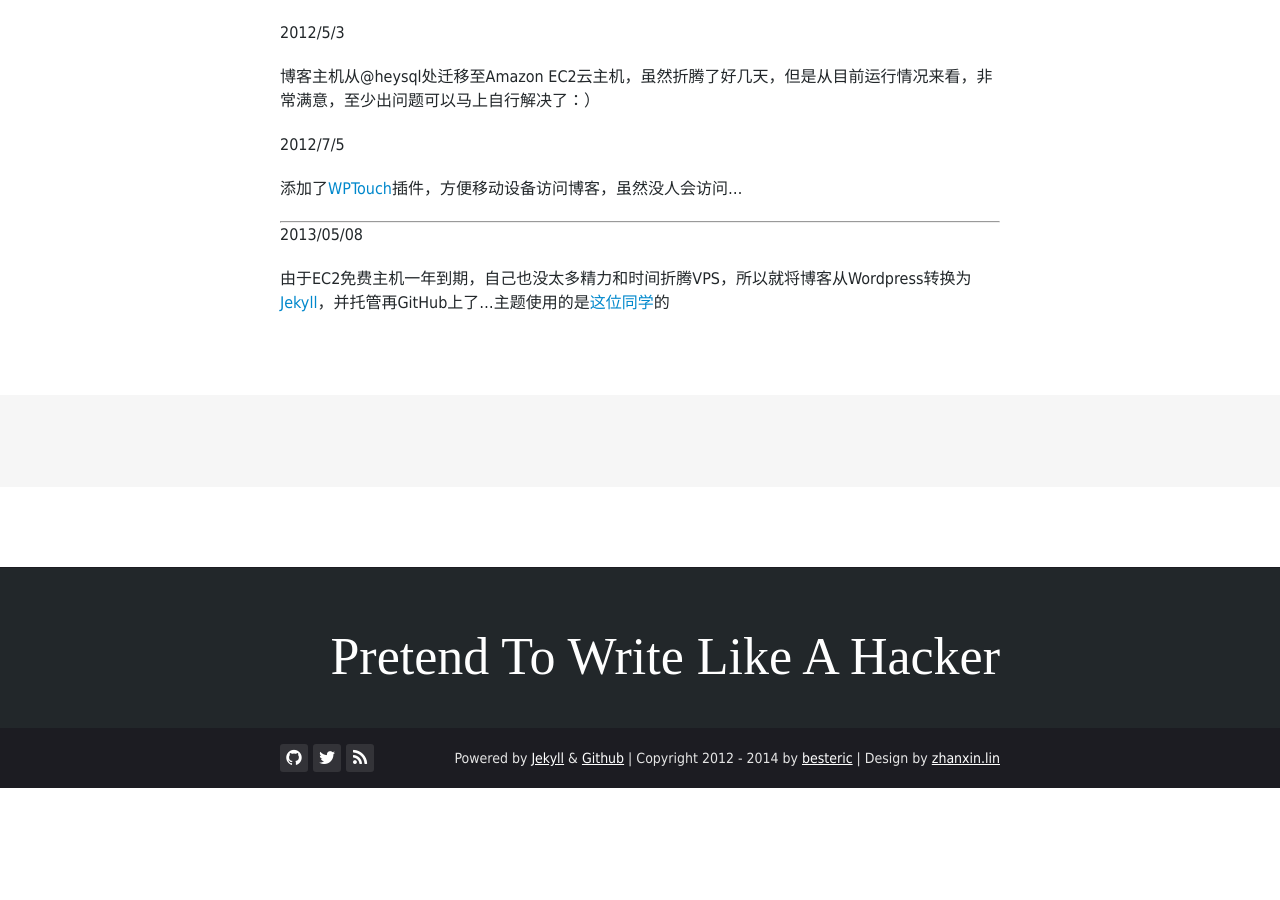
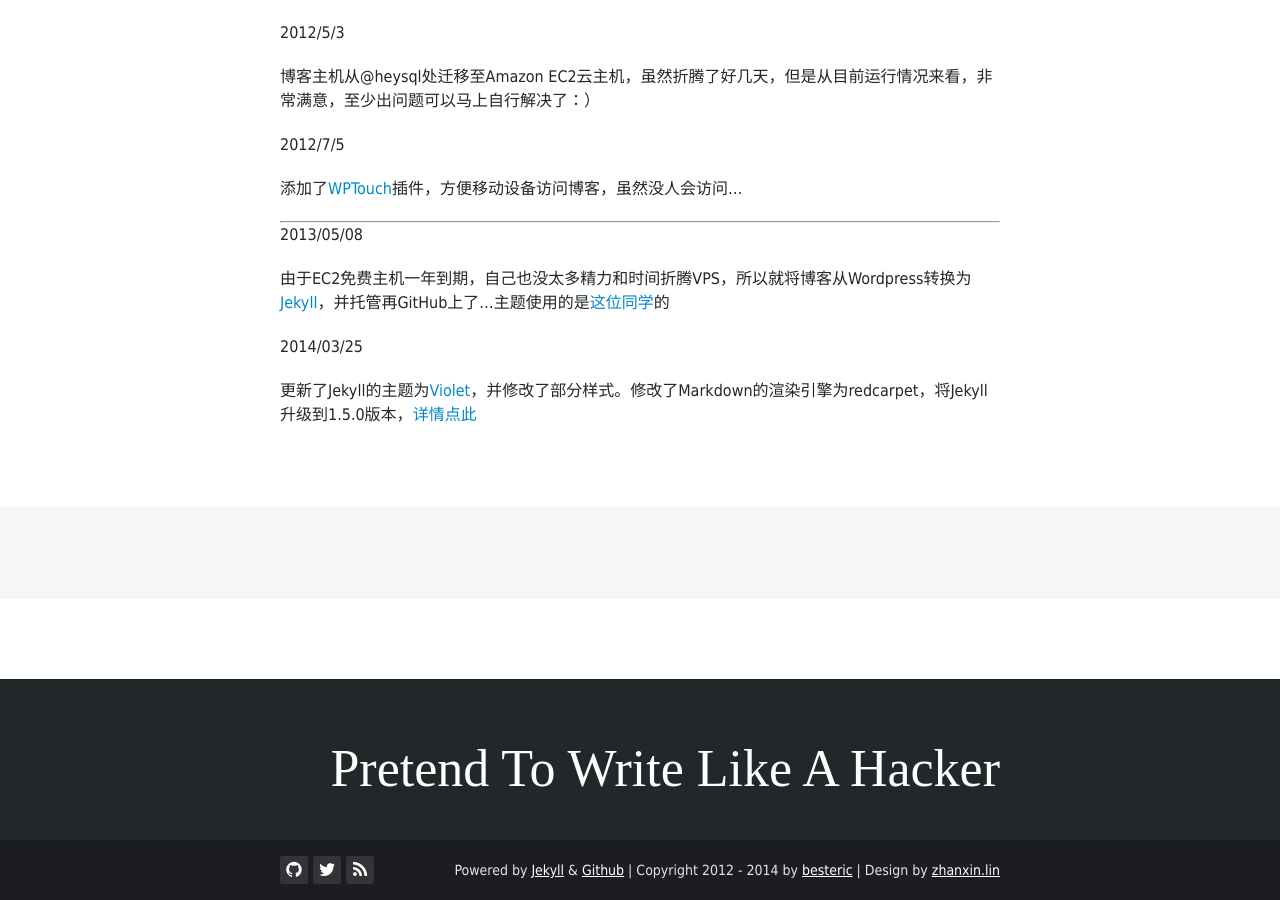
Before and after one commit to besteric/besteric.github.com, a Jekyll site: the page built from logs/index.markdown, in a window 1280 px wide and 900 px high, scrolled down 1205 px. Built offline with Jekyll 4.4.1, drawn with Linux system fonts in a browser that asks for light colours; nearby versions of some CDN libraries; some web fonts are replaced; Markdown is read by kramdown in place of the engine named in the settings; comment, search, counter and statistics services are not loaded; before the commit the page ends 1993 px from its top, so only the background shows below that.

```diff
--- /dev/null
+++ b/google223fcd5349cdcd0b.html
@@ -0,0 +1 @@
+google-site-verification: google223fcd5349cdcd0b.html
--- a/logs/index.markdown
+++ b/logs/index.markdown
@@ -54,6 +54,11 @@ wordpress_id: 384
 添加了[WPTouch](http://wordpress.org/extend/plugins/wptouch/)插件，方便移动设备访问博客，虽然没人会访问...
 
 ----
+
 2013/05/08
 
 由于EC2免费主机一年到期，自己也没太多精力和时间折腾VPS，所以就将博客从Wordpress转换为[Jekyll](http://jekyllrb.com/)，并托管再GitHub上了…主题使用的是[这位同学](http://webfrogs.me/2012/12/20/use-jekyll/)的
+
+2014/03/25
+
+更新了Jekyll的主题为[Violet](http://www.zhanxin.info/themes.html)，并修改了部分样式。修改了Markdown的渲染引擎为redcarpet，将Jekyll升级到1.5.0版本，[详情点此](http://www.besteric.com/2014/03/26/change-blog-theme-to-violet/)
```
